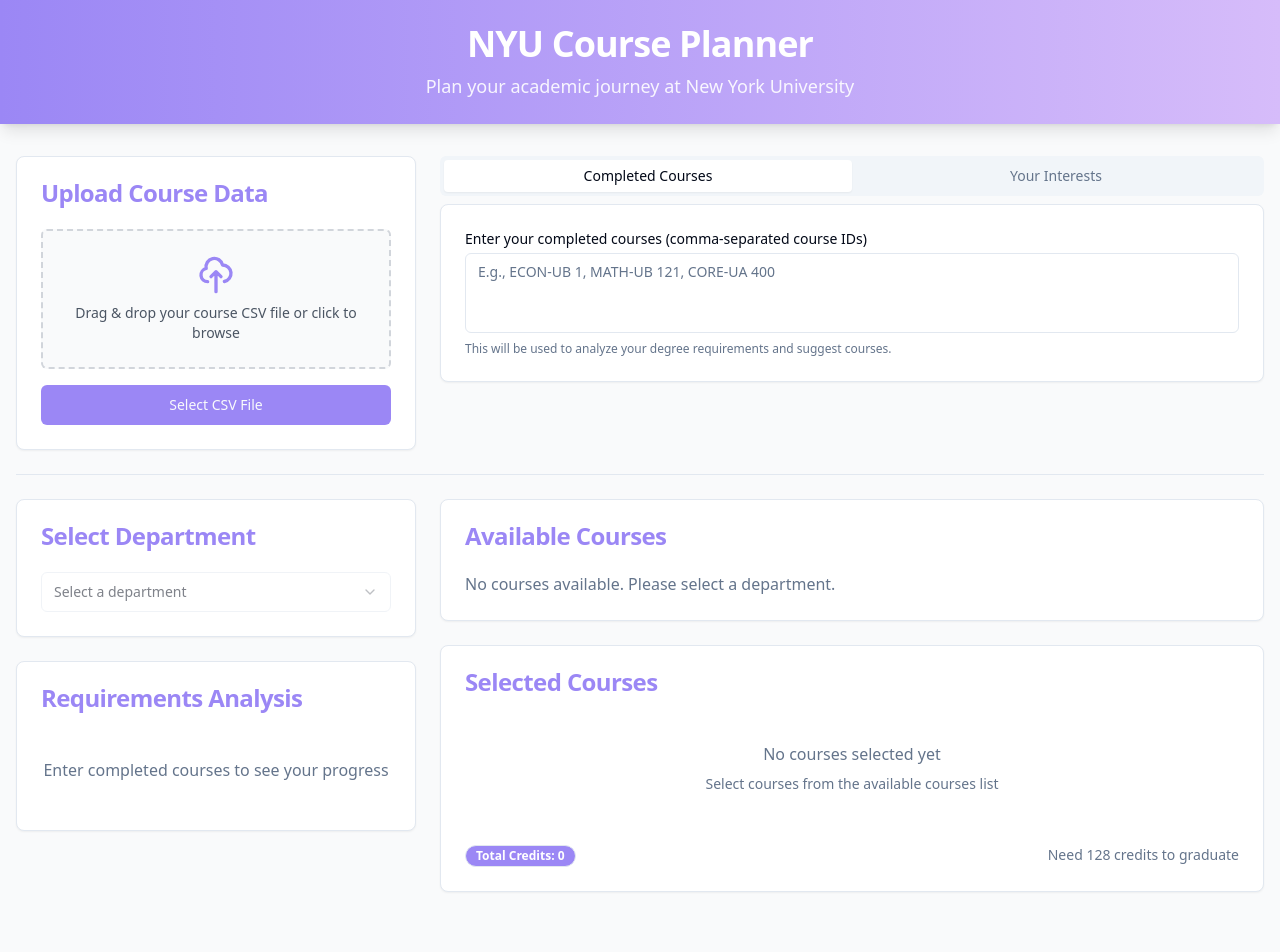
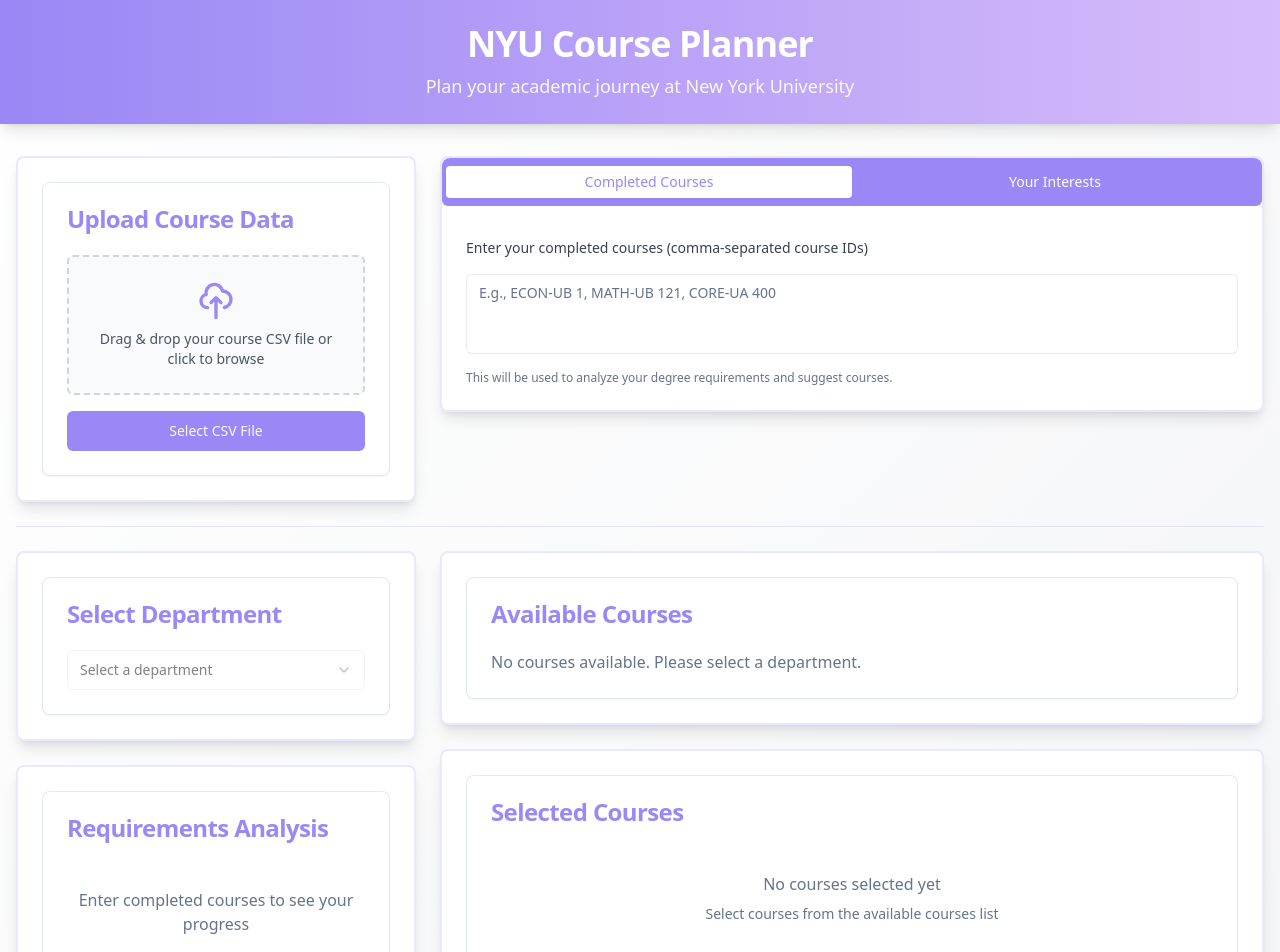
Before and after one commit to nbagkar/purple-course-planner-23, a React (Vite) app: page / in a window 1280 px wide. Shown: the top 952 px of the page. Built offline with nearby package versions, Linux system fonts and the light colour scheme.

Commit message:
feat: Improve page appearance and add tabs
This commit enhances the page's visual appeal and introduces tab functionality for better content organization.

```diff
--- a/src/models/types.ts
+++ b/src/models/types.ts
@@ -1,4 +1,3 @@
-
 export interface Course {
   key: string;
   course_id: string;
@@ -34,8 +33,8 @@ export interface CategoryRequirement {
 export interface CategoryMissing {
   courses: Set<string>;
   credits_required: number;
-  notes: string;
-  electives_required: number;
+  notes?: string;
+  electives_required?: number;
 }
 
 export interface Requirements {
--- a/src/pages/Index.tsx
+++ b/src/pages/Index.tsx
@@ -1,3 +1,4 @@
+
 import React, { useState } from 'react';
 import { Tabs, TabsContent, TabsList, TabsTrigger } from '@/components/ui/tabs';
 import { Separator } from '@/components/ui/separator';
@@ -149,42 +150,56 @@ const Index = () => {
   };
 
   return (
-    <div className="min-h-screen bg-gray-50">
+    <div className="min-h-screen bg-gradient-to-br from-white to-gray-100">
       <Header />
 
       <main className="container mx-auto px-4 py-8">
         <div className="grid grid-cols-1 gap-6">
           <div className="grid grid-cols-1 md:grid-cols-3 gap-6">
             <div className="md:col-span-1">
+              <Card className="border-2 border-nyu-purple/20 shadow-lg hover:shadow-xl transition-shadow duration-300">
+                <CardContent className="pt-6">
                   <CourseUploader onCoursesLoaded={handleCoursesLoaded} />
+                </CardContent>
+              </Card>
             </div>
 
             <div className="md:col-span-2">
+              <Card className="border-2 border-nyu-purple/20 shadow-lg">
+                <CardContent className="p-0">
                   <Tabs defaultValue="completed" className="w-full">
-                <TabsList className="grid grid-cols-2 w-full">
-                  <TabsTrigger value="completed">Completed Courses</TabsTrigger>
-                  <TabsTrigger value="interests">Your Interests</TabsTrigger>
+                    <TabsList className="w-full grid grid-cols-2 bg-nyu-purple rounded-t-lg h-12">
+                      <TabsTrigger
+                        value="completed"
+                        className="data-[state=active]:bg-white data-[state=active]:text-nyu-purple text-white hover:text-white/90 transition-colors"
+                      >
+                        Completed Courses
+                      </TabsTrigger>
+                      <TabsTrigger
+                        value="interests"
+                        className="data-[state=active]:bg-white data-[state=active]:text-nyu-purple text-white hover:text-white/90 transition-colors"
+                      >
+                        Your Interests
+                      </TabsTrigger>
                     </TabsList>
 
-                <TabsContent value="completed">
-                  <Card>
-                    <CardContent className="pt-6">
-                      <label className="block text-sm font-medium mb-1">
+                    <TabsContent value="completed" className="p-6">
+                      <div className="space-y-4">
+                        <label className="block text-sm font-medium text-gray-700">
                           Enter your completed courses (comma-separated course IDs)
                         </label>
                         <Textarea
                           placeholder="E.g., ECON-UB 1, MATH-UB 121, CORE-UA 400"
                           onChange={(e) => handleCompletedCoursesChange(e.target.value)}
-                        className="resize-none"
+                          className="resize-none border-nyu-purple/20 focus:border-nyu-purple focus:ring-nyu-purple"
                         />
-                      <p className="text-xs text-muted-foreground mt-2">
+                        <p className="text-xs text-muted-foreground">
                           This will be used to analyze your degree requirements and suggest courses.
                         </p>
-                    </CardContent>
-                  </Card>
+                      </div>
                     </TabsContent>
 
-                <TabsContent value="interests">
+                    <TabsContent value="interests" className="p-6">
                       <CourseRecommendations
                         recommendations={recommendations}
                         interests={interests}
@@ -194,46 +209,64 @@ const Index = () => {
                       />
                     </TabsContent>
                   </Tabs>
+                </CardContent>
+              </Card>
             </div>
           </div>
 
-          <Separator />
+          <Separator className="bg-nyu-purple/20" />
 
           <div className="grid grid-cols-1 lg:grid-cols-3 gap-6">
             <div className="space-y-6">
+              <Card className="border-2 border-nyu-purple/20 shadow-lg hover:shadow-xl transition-shadow duration-300">
+                <CardContent className="p-6">
                   <DepartmentSelector
                     departments={departments}
                     selectedDepartment={selectedDepartment}
                     onDepartmentChange={handleDepartmentChange}
                     disabled={departments.length === 0}
                   />
+                </CardContent>
+              </Card>
 
+              <Card className="border-2 border-nyu-purple/20 shadow-lg hover:shadow-xl transition-shadow duration-300">
+                <CardContent className="p-6">
                   <RequirementsAnalysis
                     missingRequirements={missingRequirements}
                     completedCourses={completedCourses}
                     allCourses={courses}
                   />
+                </CardContent>
+              </Card>
             </div>
 
             <div className="lg:col-span-2 space-y-6">
+              <Card className="border-2 border-nyu-purple/20 shadow-lg hover:shadow-xl transition-shadow duration-300">
+                <CardContent className="p-6">
                   <CourseList
                     courses={departmentCourses}
                     selectedCourses={selectedCourseIds}
                     onSelectCourse={handleSelectCourse}
                     onAddSelected={handleAddSelected}
                   />
+                </CardContent>
+              </Card>
 
+              <Card className="border-2 border-nyu-purple/20 shadow-lg hover:shadow-xl transition-shadow duration-300">
+                <CardContent className="p-6">
                   <SelectedCourses
                     selectedCourses={plannedCourses}
                     onRemoveCourse={handleRemoveCourse}
                   />
+                </CardContent>
+              </Card>
             </div>
           </div>
         </div>
       </main>
 
-      <footer className="mt-12 py-6 bg-gray-100 border-t">
-        <div className="container mx-auto px-4 text-center text-sm text-gray-500">
+      <footer className="mt-12 py-6 bg-gradient-to-r from-nyu-purple/5 to-nyu-silver/5 border-t border-nyu-purple/10">
+        <div className="container mx-auto px-4 text-center text-sm text-gray-600">
           <p>NYU Course Planner - A tool for NYU students to plan their academic journey</p>
           <p className="mt-1">© {new Date().getFullYear()} New York University</p>
         </div>
```
Lines whose indentation alone changed are shown as unchanged.
